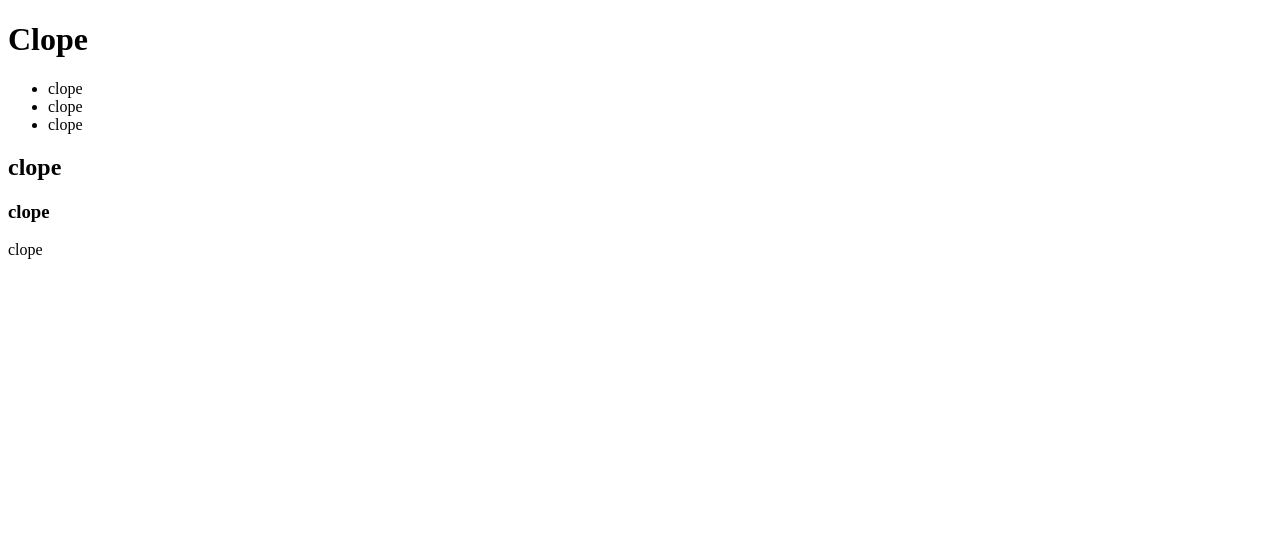
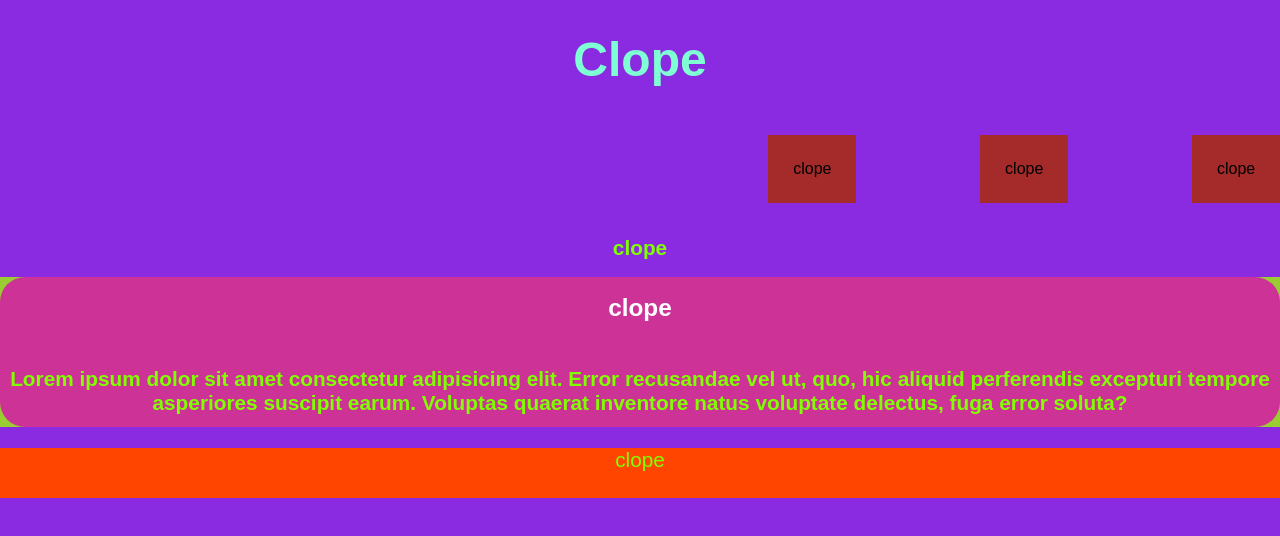
Before and after one commit to RaphaelMora/gittest, a plain HTML site: page index.html in a window 1280 px wide. Drawn offline with Linux system fonts and the light colour scheme.

Commit message:
second commit

```diff
--- a/index.html
+++ b/index.html
@@ -5,6 +5,7 @@
   <meta charset="UTF-8" />
   <meta http-equiv="X-UA-Compatible" content="IE=edge" />
   <meta name="viewport" content="width=device-width, initial-scale=1.0" />
+  <link rel="stylesheet" href="style.css" />
   <title>Clope</title>
 </head>
 
@@ -24,6 +25,9 @@
     <section>
       <article>
         <h3>clope</h3>
+        <p>Lorem ipsum dolor sit amet consectetur adipisicing elit. Error recusandae vel ut, quo, hic aliquid
+          perferendis excepturi tempore asperiores suscipit earum. Voluptas quaerat inventore natus voluptate delectus,
+          fuga error soluta?</p>
       </article>
     </section>
   </main>
--- a/style.css
+++ b/style.css
@@ -0,0 +1,61 @@
+html,body{
+    width: 100%;
+    background-color: blueviolet;
+    padding: 0;
+    margin: 0;
+    font-family: sans-serif;
+}
+h1{
+    text-align: center;
+    color: aquamarine;
+    font-size: 3rem;
+}
+h2,p{
+    text-align: center;
+    color: chartreuse;
+    font-size: 1.3rem;
+}
+
+
+nav, ul{
+    width: 100%;
+    display: flex;
+    justify-content: flex-end;
+    align-items: center;
+    gap: 10%;
+
+}
+
+li{
+    background-color: brown;
+    display: inline-block;
+    margin: 0;
+    padding: 2%;
+    list-style: none;
+    cursor: pointer;
+}
+
+section{
+    background-color: yellowgreen;
+    color: pink;
+}
+
+article{
+    background-color: rgb(205, 50, 151);
+    color: white;
+    font-size: 1.3rem;
+    font-weight: bold;
+    border-radius: 25px;
+    height: 150px;
+    display: flex;
+    flex-direction: column;
+    justify-content: center;
+    align-items: center;
+}
+
+footer{
+    width: 100%;
+    height: 50px;
+    background-color: orangered;
+    text-align: center;
+}
```
